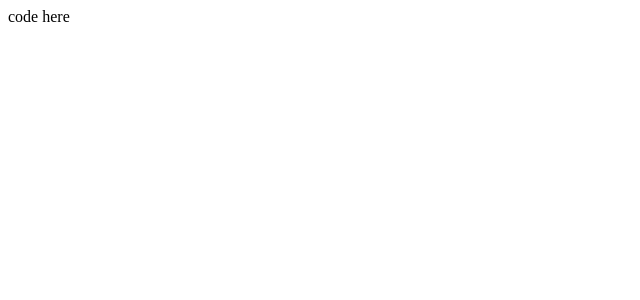
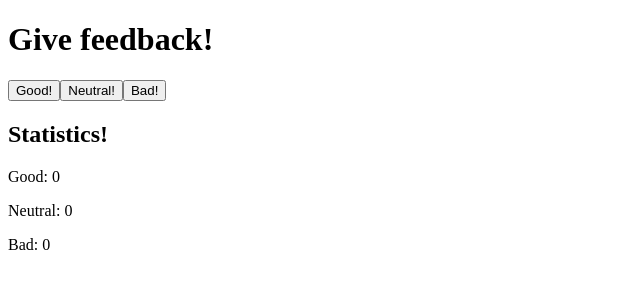
Before and after one commit to Krediann/FSO, a React (Vite) app in the folder osa1/unicafe/: page / in a window 1280 px wide. Shown: the top 300 px of the page, without its empty margins (0-640 px from the left). Built offline with nearby package versions, Linux system fonts and the light colour scheme.

Commit message:
feat: Task 1-6 unicafe step 1

```diff
--- a/osa1/unicafe/src/App.tsx
+++ b/osa1/unicafe/src/App.tsx
@@ -5,7 +5,28 @@ const App = () => {
   const [neutral, setNeutral] = useState(0)
   const [bad, setBad] = useState(0)
 
-  return <div>code here</div>
+  const handleGood = () => {
+    setGood(good + 1)
+  }
+  const handleNeutral = () => {
+    setNeutral(neutral + 1)
+  }
+  const handleBad = () => {
+    setBad(bad + 1)
+  }
+
+  return (
+    <div>
+      <h1>Give feedback!</h1>
+      <button onClick={handleGood}>Good!</button>
+      <button onClick={handleNeutral}>Neutral!</button>
+      <button onClick={handleBad}>Bad!</button>
+      <h2>Statistics!</h2>
+      <p>Good: {good}</p>
+      <p>Neutral: {neutral}</p>
+      <p>Bad: {bad}</p>
+    </div>
+  )
 }
 
 export default App
--- a/osa1/unicafe/src/main.tsx
+++ b/osa1/unicafe/src/main.tsx
@@ -1,6 +1,9 @@
+import React from "react"
 import ReactDOM from "react-dom/client"
 import App from "./App.tsx"
 
-ReactDOM.createRoot(document.getElementById("root") as HTMLElement).render(
-  <App />
+ReactDOM.createRoot(document.getElementById("root")!).render(
+  <React.StrictMode>
+    <App />
+  </React.StrictMode>
 )
```
